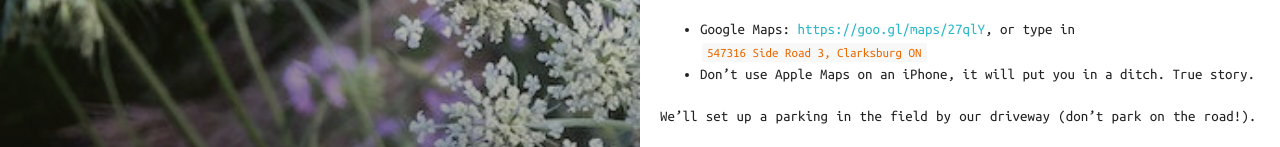
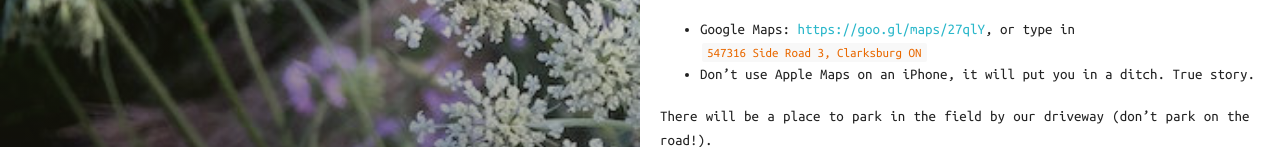
Before and after one commit to kevwalsh/carota, a Jekyll site: the page built from _posts/2016-01-02-directions.md, in a window 1280 px wide. Shown: the part 407-554 px from the top of the page. Built offline with Jekyll 4.4.1, drawn with Linux system fonts in a browser that asks for light colours; grey boxes are pictures that could not be loaded.

Commit message:
Update 2016-01-02-directions.md

````diff
--- a/_posts/2016-01-02-directions.md
+++ b/_posts/2016-01-02-directions.md
@@ -21,6 +21,6 @@ If you use your phone or GPS for directions, each system seems to spell our addr
 * Google Maps: <https://goo.gl/maps/27qlY>, or type in ```547316 Side Road 3, Clarksburg ON```
 * Don't use Apple Maps on an iPhone, it will put you in a ditch.  True story.
 
-We'll set up a parking in the field by our driveway (don't park on the road!).
+There will be a place to park in the field by our driveway (don't park on the road!).
 
 <iframe width='100%' height='700px' frameBorder='0' src='https://a.tiles.mapbox.com/v4/lobp.ng3fga55/attribution,zoompan,zoomwheel,geocoder.html?access_token=pk.eyJ1IjoibG9icCIsImEiOiJjN3E3cHNFIn0.wzwgKdJM1apIg_CO9yO73A'></iframe>
````
